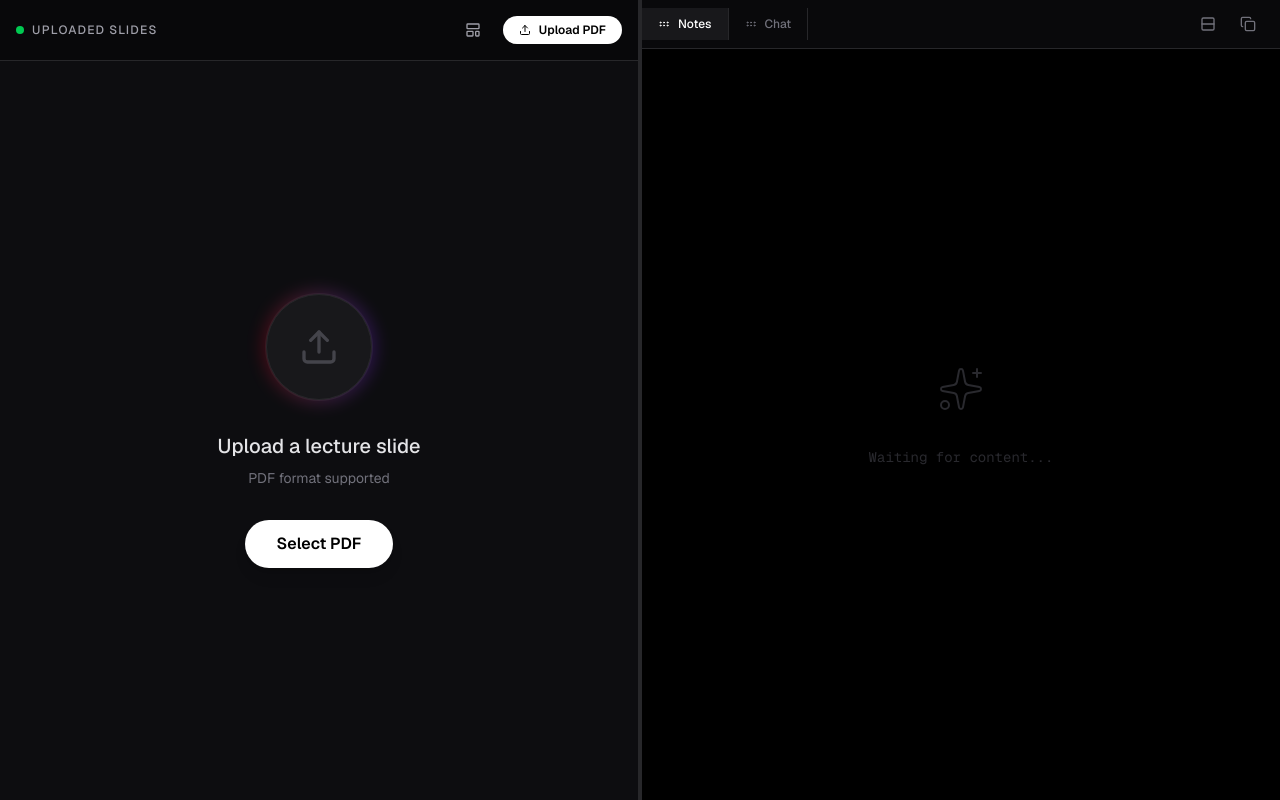
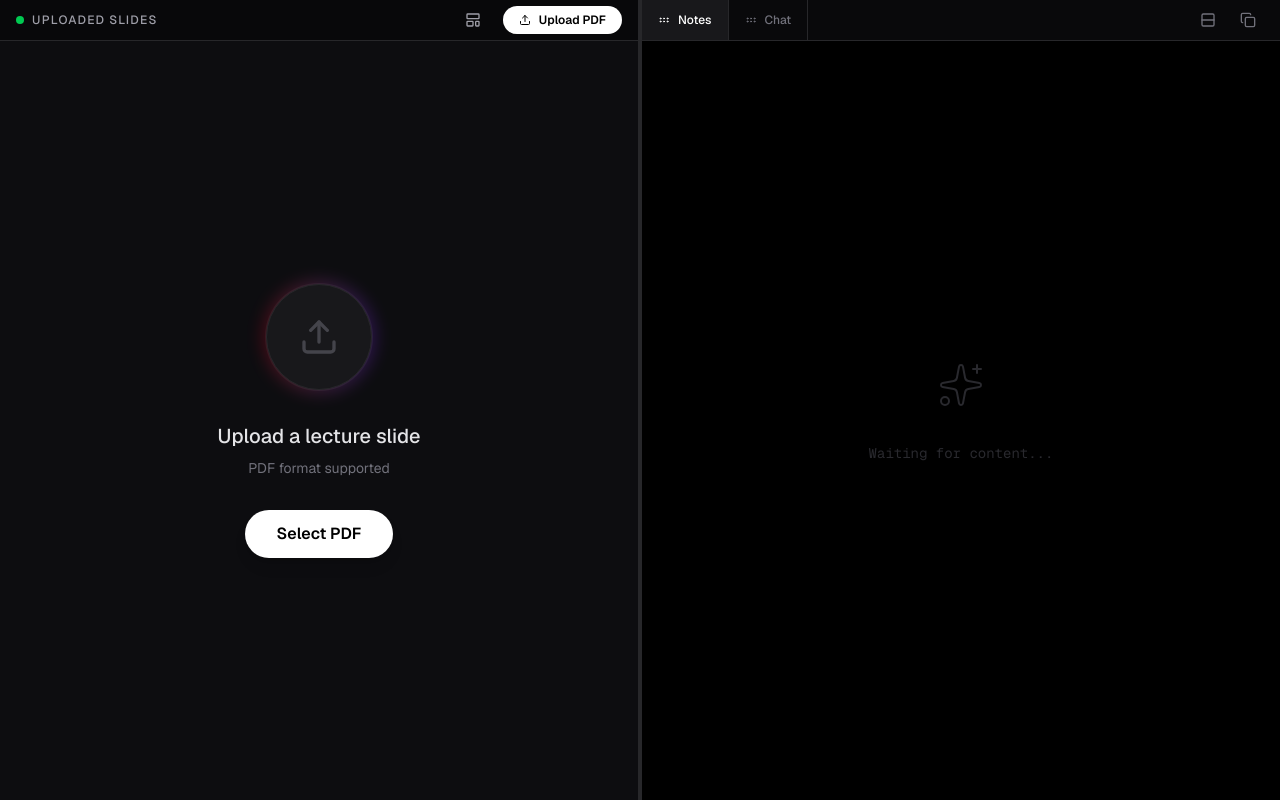
Before and after one commit to VihaanMotwani/UnSlide, a Next.js app in the folder frontend/: page / in a window 1280 px wide. Built offline with nearby package versions, Linux system fonts and the light colour scheme.

Commit message:
fixed headers

```diff
--- a/frontend/components/SplitView.tsx
+++ b/frontend/components/SplitView.tsx
@@ -296,7 +296,7 @@ export default function SplitView({
         {/* Left Panel: PDF Viewer */}
         <Panel defaultSize={50} minSize={20}>
           <div className="h-full flex flex-col bg-zinc-950">
-            <div className="bg-zinc-950/80 backdrop-blur-sm p-4 border-b border-zinc-800 flex justify-between items-center z-10 sticky top-0">
+            <div className="bg-zinc-950/80 backdrop-blur-sm px-4 py-2 border-b border-zinc-800 flex justify-between items-center z-10 sticky top-0 h-[41px]">
               <h2 className="font-medium text-zinc-400 text-xs uppercase tracking-widest flex items-center gap-2">
                 <span className="w-2 h-2 rounded-full bg-green-500"></span>
                 Uploaded Slides
@@ -427,14 +427,14 @@ export default function SplitView({
             >
                 {dragTarget === 'main' && <DropOverlay position={dragPosition} />}
                 <div
-                    className="border-b border-zinc-800 z-10 flex justify-between items-center bg-zinc-950 sticky top-0"
+                    className="border-b border-zinc-800 z-10 flex justify-between items-center bg-zinc-950 sticky top-0 h-[41px]"
                 >
-                <div className="flex items-center">
+                <div className="flex items-center h-full">
                     <button
                     draggable
                     onDragStart={(e) => { e.dataTransfer.setData('view', 'notes'); setDraggedItem('notes'); }}
                     onClick={() => setActiveTab('notes')}
-                    className={`px-4 py-2 text-xs font-medium flex items-center gap-2 transition-all cursor-grab active:cursor-grabbing border-r border-zinc-800 ${activeTab === 'notes' ? 'bg-zinc-900 text-white' : 'bg-transparent text-zinc-500 hover:bg-zinc-900/50 hover:text-zinc-300'}`}
+                    className={`px-4 h-full text-xs font-medium flex items-center gap-2 transition-all cursor-grab active:cursor-grabbing border-r border-zinc-800 ${activeTab === 'notes' ? 'bg-zinc-900 text-white' : 'bg-transparent text-zinc-500 hover:bg-zinc-900/50 hover:text-zinc-300'}`}
                     >
                     <GripHorizontal className="w-3 h-3" />
                     Notes
@@ -443,7 +443,7 @@ export default function SplitView({
                     draggable
                     onDragStart={(e) => { e.dataTransfer.setData('view', 'chat'); setDraggedItem('chat'); }}
                     onClick={() => setActiveTab('chat')}
-                    className={`px-4 py-2 text-xs font-medium flex items-center gap-2 transition-all cursor-grab active:cursor-grabbing border-r border-zinc-800 ${activeTab === 'chat' ? 'bg-zinc-900 text-white' : 'bg-transparent text-zinc-500 hover:bg-zinc-900/50 hover:text-zinc-300'}`}
+                    className={`px-4 h-full text-xs font-medium flex items-center gap-2 transition-all cursor-grab active:cursor-grabbing border-r border-zinc-800 ${activeTab === 'chat' ? 'bg-zinc-900 text-white' : 'bg-transparent text-zinc-500 hover:bg-zinc-900/50 hover:text-zinc-300'}`}
                     >
                     <GripHorizontal className="w-3 h-3" />
                     Chat
@@ -572,11 +572,11 @@ export default function SplitView({
                     >
                         {dragTarget === 'panel1' && <DropOverlay position={dragPosition} />}
                         <div
-                            className="flex items-center justify-between bg-zinc-900 border-b border-zinc-800 cursor-grab active:cursor-grabbing"
+                            className="flex items-center justify-between bg-zinc-900 border-b border-zinc-800 cursor-grab active:cursor-grabbing h-[41px]"
                             draggable
                             onDragStart={(e) => { e.dataTransfer.setData('view', viewOrder[0]); setDraggedItem(viewOrder[0]); }}
                         >
-                            <div className="px-4 py-2 bg-zinc-800 text-white text-xs font-medium border-r border-zinc-700 flex items-center gap-2">
+                            <div className="px-4 h-full bg-zinc-800 text-white text-xs font-medium border-r border-zinc-700 flex items-center gap-2">
                                 <GripHorizontal className="w-3 h-3 text-zinc-500" />
                                 {viewOrder[0] === 'notes' ? 'Notes' : 'Chat'}
                             </div>
@@ -623,11 +623,11 @@ export default function SplitView({
                     >
                         {dragTarget === 'panel2' && <DropOverlay position={dragPosition} />}
                         <div
-                            className="flex items-center justify-between bg-zinc-900 border-b border-zinc-800 cursor-grab active:cursor-grabbing"
+                            className="flex items-center justify-between bg-zinc-900 border-b border-zinc-800 cursor-grab active:cursor-grabbing h-[41px]"
                             draggable
                             onDragStart={(e) => { e.dataTransfer.setData('view', viewOrder[1]); setDraggedItem(viewOrder[1]); }}
                         >
-                            <div className="px-4 py-2 bg-zinc-800 text-white text-xs font-medium border-r border-zinc-700 flex items-center gap-2">
+                            <div className="px-4 h-full bg-zinc-800 text-white text-xs font-medium border-r border-zinc-700 flex items-center gap-2">
                                 <GripHorizontal className="w-3 h-3 text-zinc-500" />
                                 {viewOrder[1] === 'notes' ? 'Notes' : 'Chat'}
                             </div>
```
